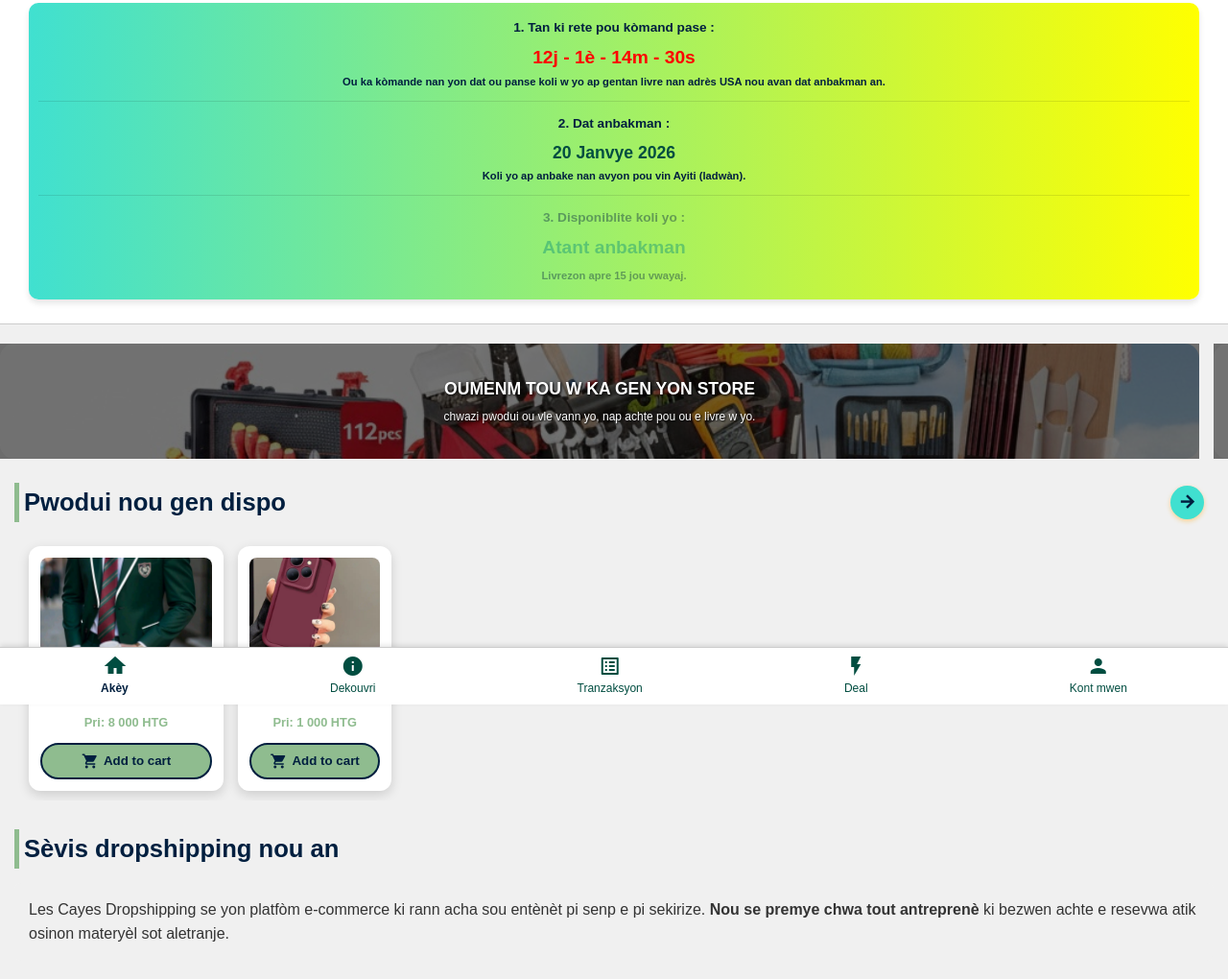
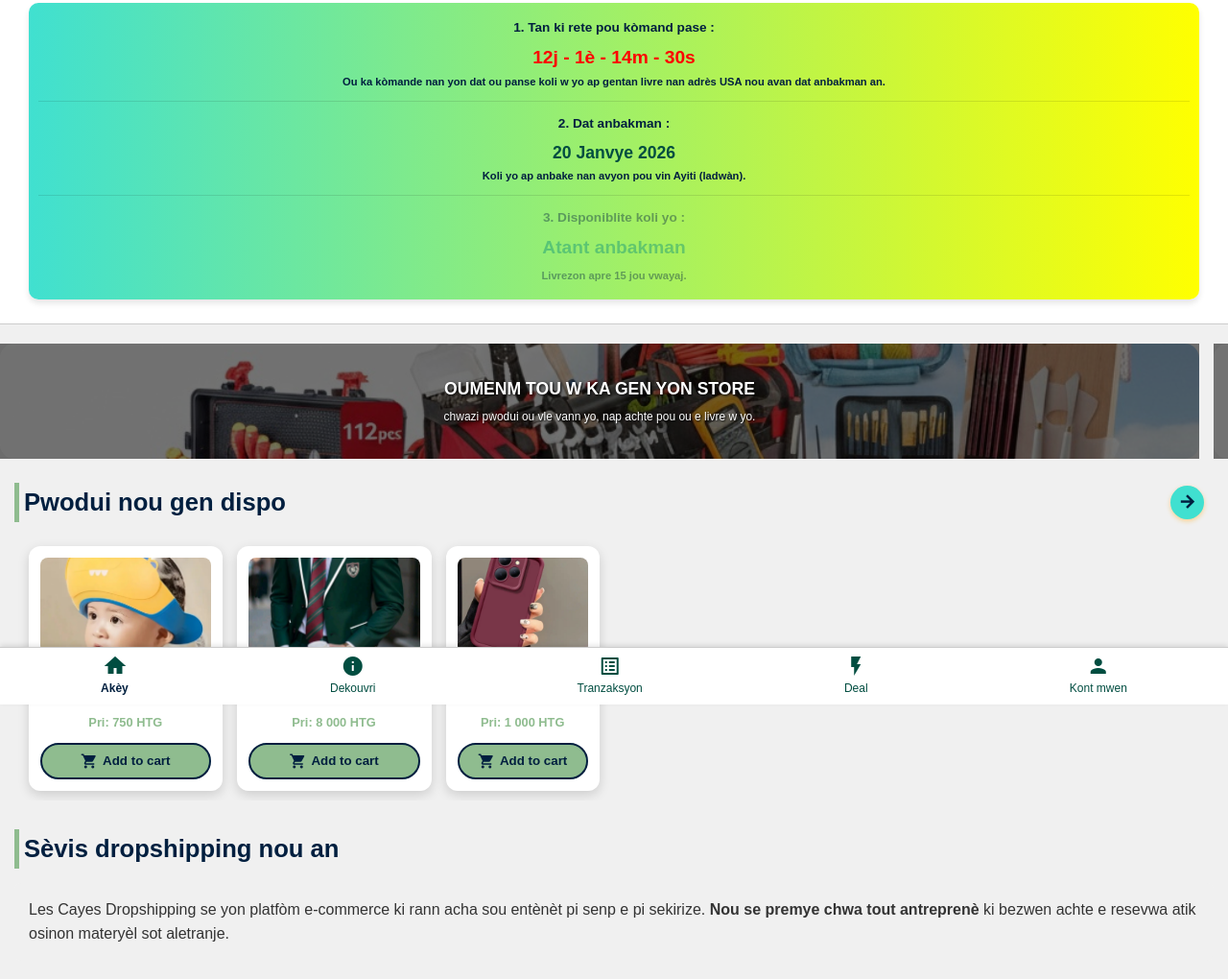
Before and after one commit to keslin1/Cayes, a plain HTML site: page index.html in a window 1280 px wide. Shown: the part 66-1086 px from the top of the page at 96% size. Drawn offline with Linux system fonts and the light colour scheme.

Commit message:
Add files via upload

```diff
--- a/index.html
+++ b/index.html
@@ -446,6 +446,19 @@
 
 
 <div id="deal-products">
+    <a href="deal.html#P001" class="product-card-link">
+        <div class="product-card">
+            <img src="Pwo.jpg" alt="Pwoteksyon zorèy timoun">
+            <div class="product-info">
+                <p class="price" style="font-size: 0.9em; height: 40px; overflow: hidden;">Pwoteksyon zorèy timoun</p>
+                <p class="stock">Pri: 750 HTG</p>
+            </div>
+            <button class="btn-ajouter">
+                <span class="material-icons">shopping_cart</span>
+                Add to cart
+            </button>
+        </div>
+    </a>
 
     <a href="deal.html#P002" class="product-card-link">
         <div class="product-card">
```
